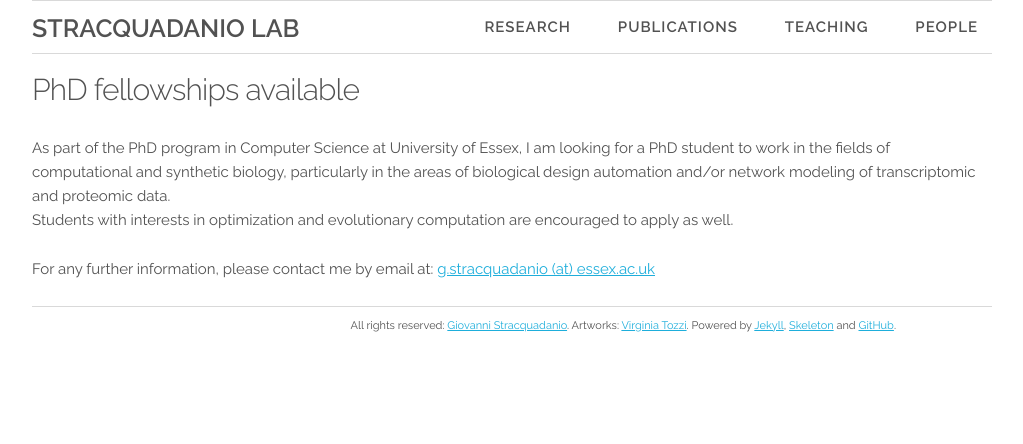
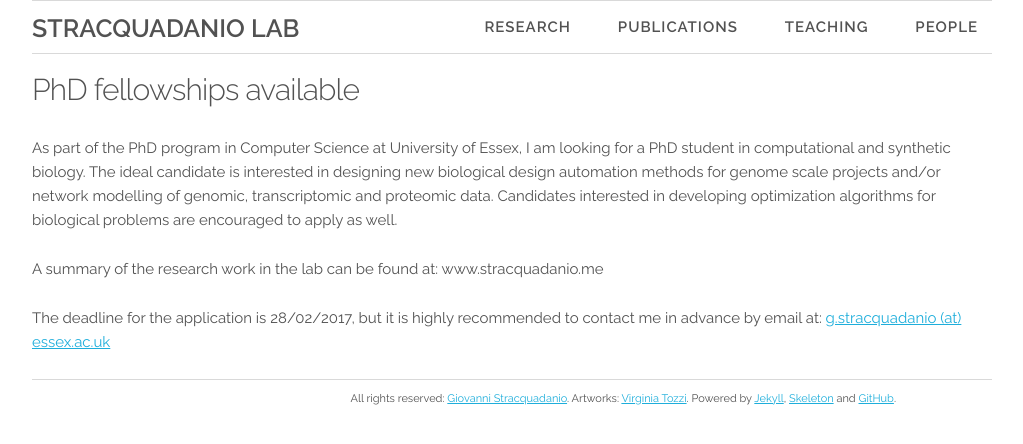
Before and after one commit to stracquadaniolab/stracquadaniolab.github.io, a Jekyll site: the page built from _posts/2017-01-11-phd-csee-fellowships.markdown, in a window 1280 px wide. Shown: the top 444 px of the page, without its empty margins (128-1151 px from the left). Built offline with Jekyll 4.4.1, drawn with Linux system fonts in a browser that asks for light colours.

Commit message:
phd call updated

```diff
--- a/_posts/2017-01-11-phd-csee-fellowships.markdown
+++ b/_posts/2017-01-11-phd-csee-fellowships.markdown
@@ -5,10 +5,14 @@ date:   2017-01-11 09:00:00
 categories: news
 ---
 As part of the PhD program in Computer Science at University of Essex,
-I am looking for a PhD student to work in the fields of computational and synthetic biology,
-particularly in the areas of biological design automation and/or
-network modeling of transcriptomic and proteomic data.
-Students with interests in optimization and evolutionary computation
+I am looking for a PhD student in computational and synthetic biology.
+The ideal candidate is interested in designing new biological design automation
+methods for genome scale projects and/or network modelling of genomic,
+transcriptomic and proteomic data.
+Candidates interested in developing optimization algorithms for biological problems
 are encouraged to apply as well.
 
-For any further information, please contact me by email at:  [g.stracquadanio (at) essex.ac.uk](mailto:g.stracquadanio@essex.ac.uk)
+A summary of the research work in the lab can be found at: www.stracquadanio.me
+
+The deadline for the application is 28/02/2017, but it is highly recommended to
+contact me in advance by email at: [g.stracquadanio (at) essex.ac.uk](mailto:g.stracquadanio@essex.ac.uk)
```
